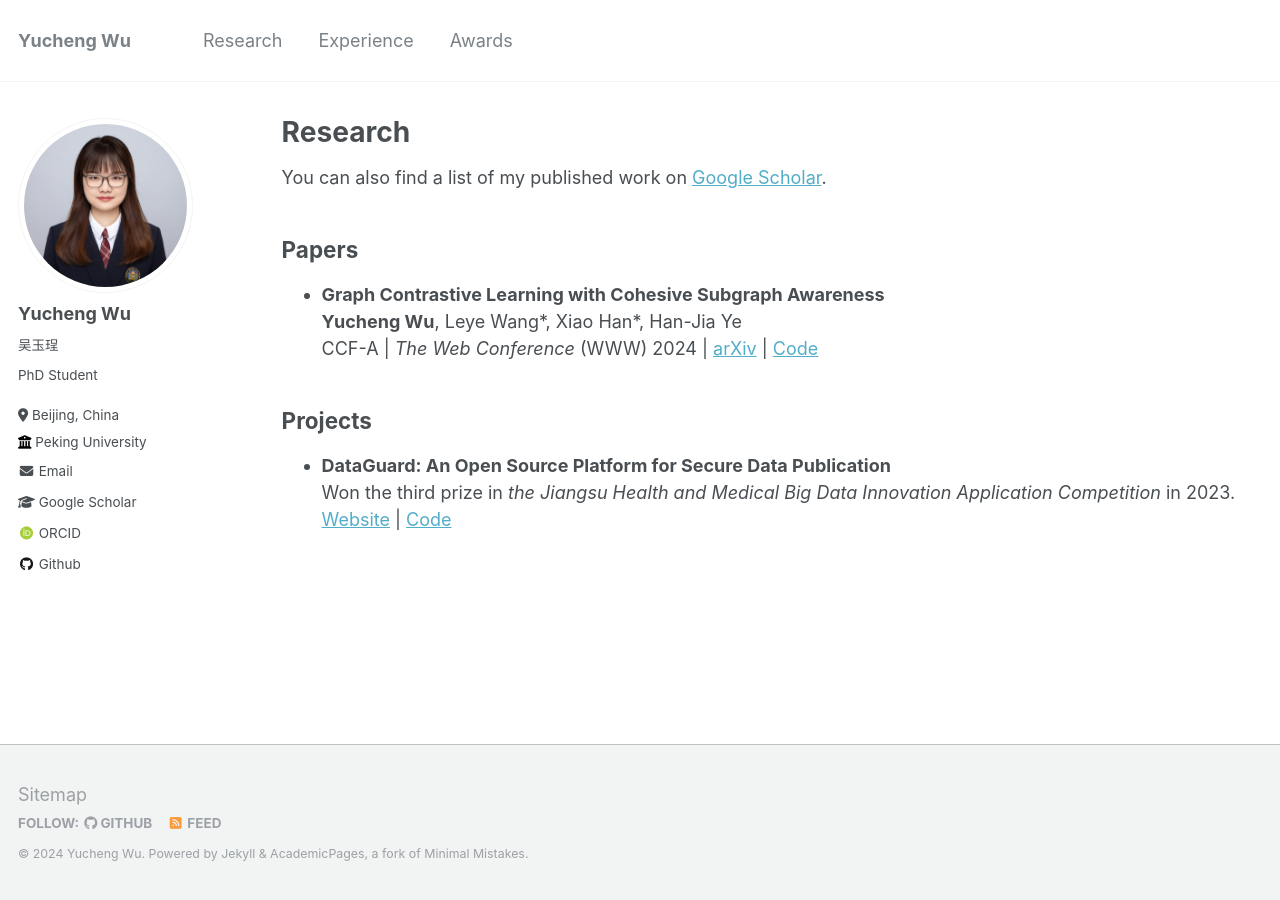
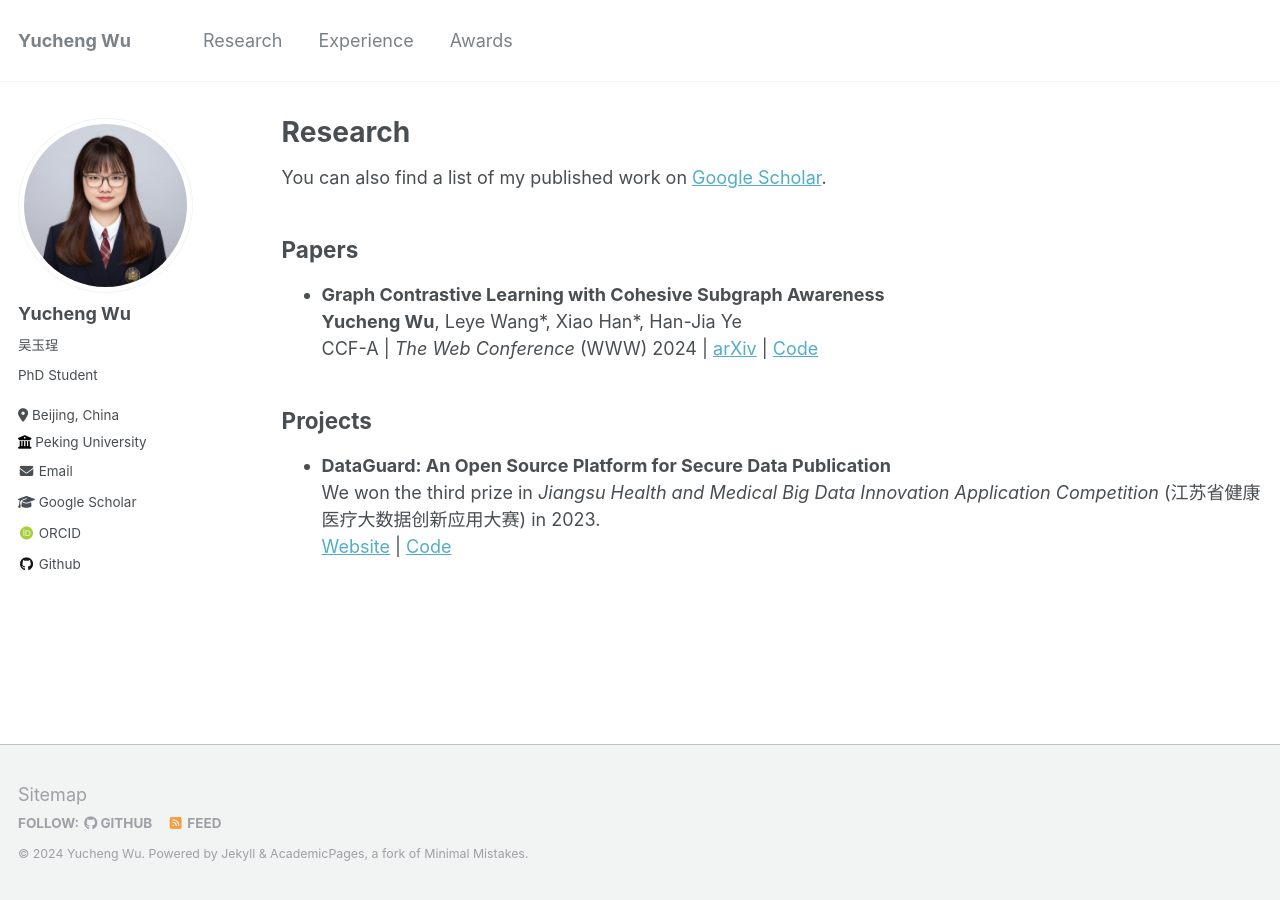
Before and after one commit to wuyucheng2002/wuyucheng2002.github.io, a Jekyll site: the page built from _pages/research.md, in a window 1280 px wide. Built offline with Jekyll 4.4.1, drawn with Linux system fonts in a browser that asks for light colours; some web fonts are replaced.

Commit message:
Update research.md

```diff
--- a/_pages/research.md
+++ b/_pages/research.md
@@ -19,6 +19,6 @@ You can also find a list of my published work on <a href="https://scholar.google
 ## Projects
 
 * **DataGuard: An Open Source Platform for Secure Data Publication** <br/>
-  Won the third prize in *the Jiangsu Health and Medical Big Data Innovation Application Competition* in 2023. <br/>
+  We won the third prize in *Jiangsu Health and Medical Big Data Innovation Application Competition* (江苏省健康医疗大数据创新应用大赛) in 2023. <br/>
   <a href="http://101.132.17.93/" target="_blank">Website</a> |
   <a href="https://github.com/wuyucheng2002/DataGuard" target="_blank">Code</a>
```
